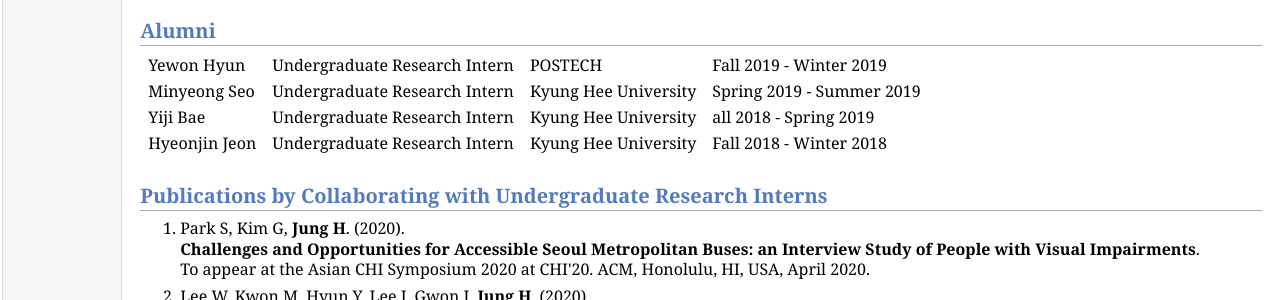
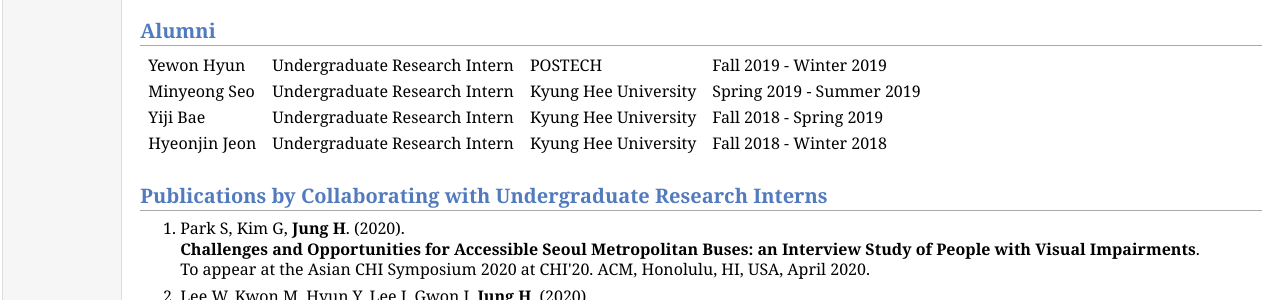
Before and after one commit to hcail/hcail-backup.github.io, a Jekyll site: the page people/people.html, which Jekyll copies as it is, in a window 1280 px wide and 900 px high, scrolled down 989 px. Shown: the part 154-454 px from the top of the window. Built offline with Jekyll 4.4.1, drawn with Linux system fonts in a browser that asks for light colours.

Commit message:
people minor update

```diff
--- a/people/people.html
+++ b/people/people.html
@@ -95,7 +95,7 @@ HCI Korea 2019, Jeju, Korea.
     <td class="c2">Yiji Bae</td>
     <td class="c2">Undergraduate Research Intern</td>
     <td class="c2">Kyung Hee University</td>
-    <td class="c2">all 2018 - Spring 2019</td>
+    <td class="c2">Fall 2018 - Spring 2019</td>
   </tr>
   <tr>
     <td class="c2">Hyeonjin Jeon</td>
```
